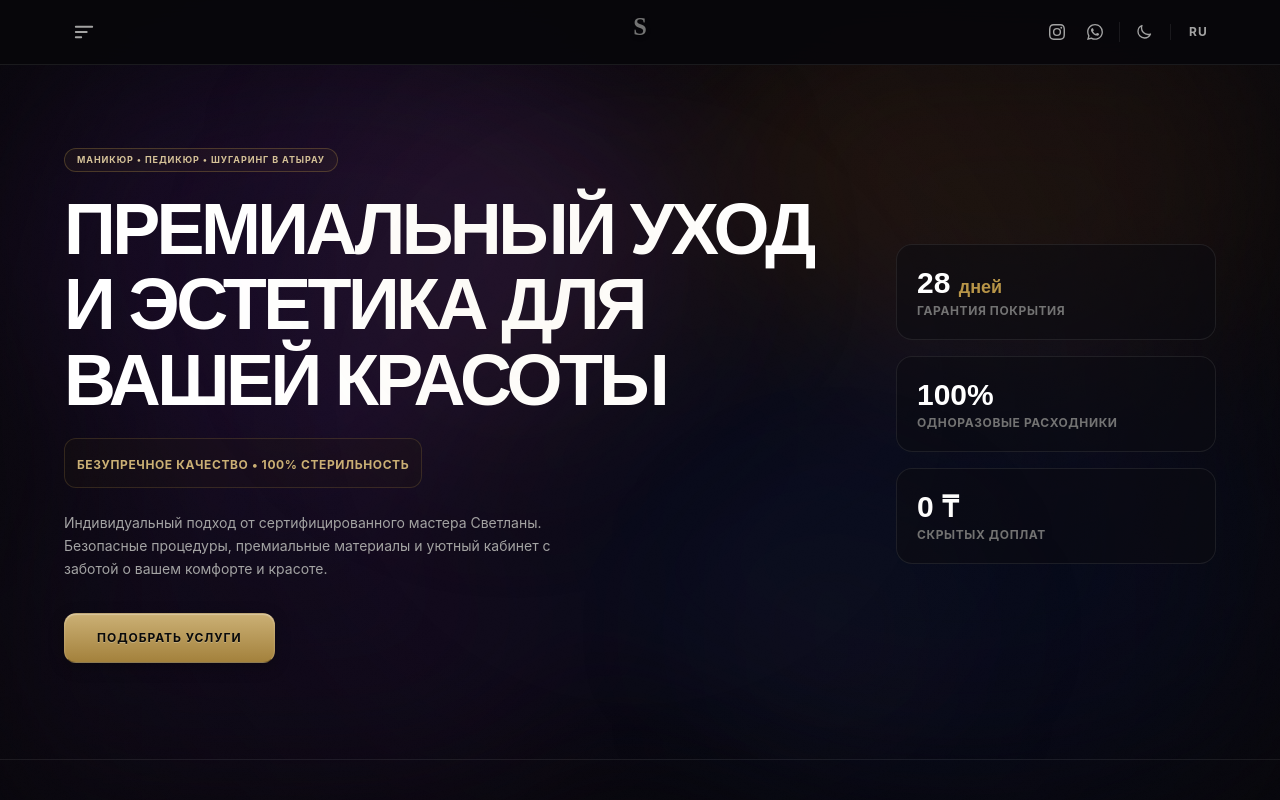
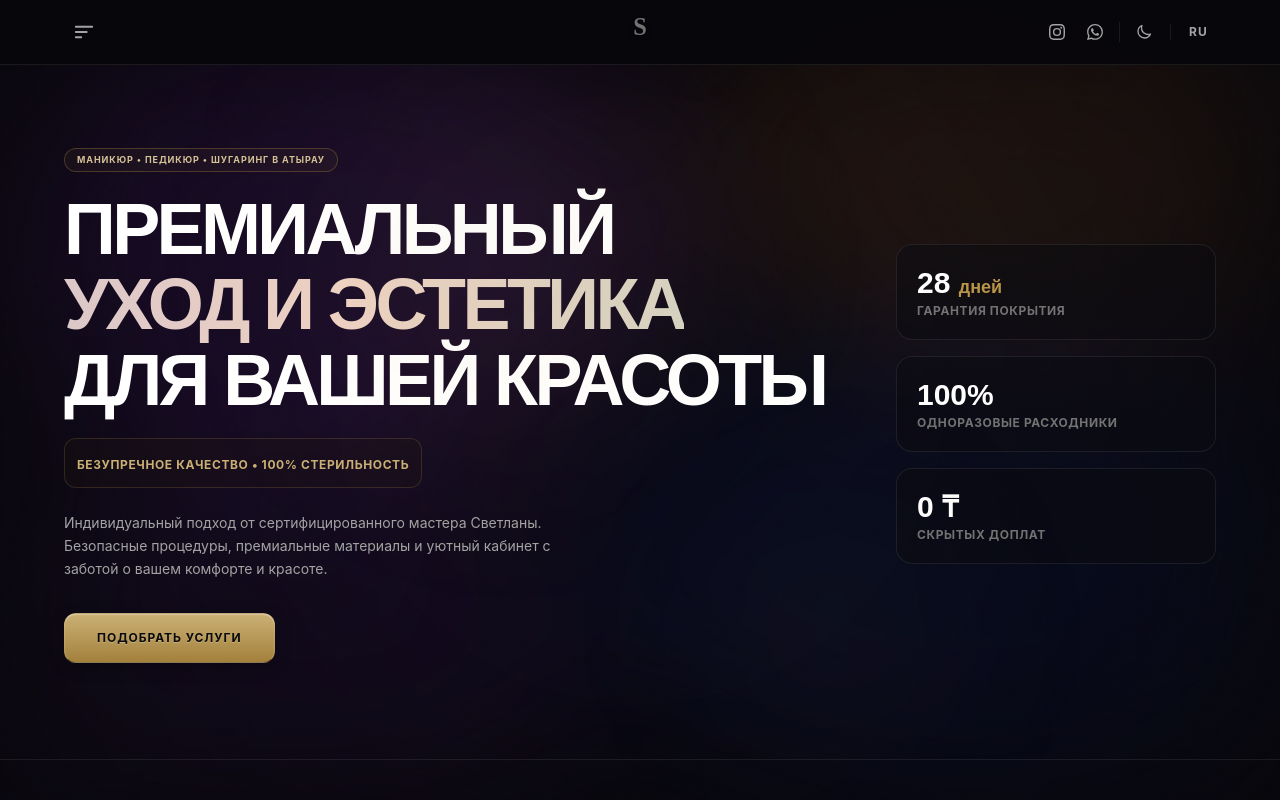
Before and after one commit to COMBINATORR/Nail-Master, a React (Vite) app: page / in a window 1280 px wide. Shown: the top 800 px of the page. Built offline with nearby package versions, Linux system fonts and the light colour scheme; the HTML template or start-up script is replaced by a standard one; a web font is replaced by a local one.

Commit message:
feat: implement AnimatedGradientText component and apply to Hero Title highlight

```diff
--- /dev/null
+++ b/src/components/AnimatedGradientText.jsx
@@ -0,0 +1,12 @@
+import React from 'react';
+
+export const AnimatedGradientText = ({ children, className = '' }) => {
+  return (
+    <span
+      className={`inline-block bg-gradient-to-r from-[#b3afd1] via-[#d29ca9] via-[#eed2c4] to-[#a9d4c2]
+                 bg-[length:300%_300%] animate-gradient-flow bg-clip-text text-transparent ${className}`}
+    >
+      {children}
+    </span>
+  );
+};
--- a/src/components/Hero.jsx
+++ b/src/components/Hero.jsx
@@ -1,4 +1,5 @@
 import { useTranslation } from 'react-i18next';
+import { AnimatedGradientText } from './AnimatedGradientText';
 
 const textPrimary = 'text-[var(--text-primary)]';
 const textSecondary = 'text-[var(--text-secondary)]';
@@ -25,7 +26,9 @@ export const Hero = ({ scrollToServices }) => {
             </div>
             <h1 className={`font-display font-black tracking-tighter ${textPrimary} leading-[1.05] uppercase mb-5
                            text-4xl sm:text-5xl lg:text-6xl xl:text-7xl`}>
-              {t('heroTitle')}
+              {t('heroTitlePre')}
+              <AnimatedGradientText>{t('heroTitleHighlight')}</AnimatedGradientText>
+              {t('heroTitlePost')}
             </h1>
             <div className="border border-bronze-500/20 bg-bronze-950/20 rounded-xl p-3 mb-6 inline-block">
               <span className="text-bronze-400 font-sans font-bold text-xs tracking-wider uppercase">{t('heroSubtitle')}</span>
--- a/src/index.css
+++ b/src/index.css
@@ -27,6 +27,17 @@
 
   --font-display: Montserrat, sans-serif;
   --font-sans: Inter, sans-serif;
+
+  --animate-gradient-flow: gradient-flow 6s ease infinite;
+
+  @keyframes gradient-flow {
+    0%, 100% {
+      background-position: 0% 50%;
+    }
+    50% {
+      background-position: 100% 50%;
+    }
+  }
 }
 
 html {
--- a/src/locales/en.json
+++ b/src/locales/en.json
@@ -1,7 +1,9 @@
 {
   "brand": "SVTL Nails & Aesthetic",
   "heroSuperTitle": "MANICURE • PEDICURE • SUGARING IN ATYRAU",
-  "heroTitle": "PREMIUM CARE AND AESTHETICS FOR YOUR BEAUTY",
+  "heroTitlePre": "PREMIUM ",
+  "heroTitleHighlight": "CARE AND AESTHETICS",
+  "heroTitlePost": " FOR YOUR BEAUTY",
   "heroSubtitle": "IMPECCABLE QUALITY • 100% STERILE",
   "heroDesc": "Personalized approach from certified artist Svetlana. Safe treatments, premium materials, and a cozy studio designed with your comfort and beauty in mind.",
   "heroCta": "Select services",
--- a/src/locales/kk.json
+++ b/src/locales/kk.json
@@ -1,7 +1,9 @@
 {
   "brand": "SVTL Nails & Aesthetic",
   "heroSuperTitle": "АТЫРАУДАҒЫ МАНИКЮР • ПЕДИКЮР • ШУГАРИНГ",
-  "heroTitle": "СІЗДІҢ СҰЛУЛЫҒЫҢЫЗ ҮШІН ПРЕМИУМ КҮТІМ ЖӘНЕ ЭСТЕТИКА",
+  "heroTitlePre": "СІЗДІҢ СҰЛУЛЫҒЫҢЫЗ ҮШІН ПРЕМИУМ ",
+  "heroTitleHighlight": "КҮТІМ ЖӘНЕ ЭСТЕТИКА",
+  "heroTitlePost": "",
   "heroSubtitle": "МІНСІЗ САПА • 100% СТЕРИЛЬДІЛІК",
   "heroDesc": "Сертификатталған шебер Светланадан жеке тәсіл. Қауіпсіз процедуралар, премиум материалдар және сіздің жайлылығыңыз бен сұлулығыңызға қамқорлық жасайтын кабинет.",
   "heroCta": "Қызметтерді таңдау",
--- a/src/locales/ko.json
+++ b/src/locales/ko.json
@@ -1,7 +1,9 @@
 {
   "brand": "SVTL Nails & Aesthetic",
   "heroSuperTitle": "아티라우 네일 • 페디큐어 • 슈가링",
-  "heroTitle": "당신의 아름다움을 위한 프리미엄 케어 및 에스테틱",
+  "heroTitlePre": "당신의 아름다움을 위한 ",
+  "heroTitleHighlight": "프리미엄 케어 및 에스테틱",
+  "heroTitlePost": "",
   "heroSubtitle": "완벽한 퀄리티 • 100% 멸균 보장",
   "heroDesc": "인증받은 아티스트 Svetlana의 1:1 맞춤형 케어. 안전하고 위생적인 시술 과정, 프리미엄 재료 및 아늑한 개인 룸에서 당신의 편안함과 아름다움을 위해 세심하게 모십니다.",
   "heroCta": "시술 선택하기",
--- a/src/locales/ru.json
+++ b/src/locales/ru.json
@@ -1,7 +1,9 @@
 {
   "brand": "SVTL Nails & Aesthetic",
   "heroSuperTitle": "МАНИКЮР • ПЕДИКЮР • ШУГАРИНГ В АТЫРАУ",
-  "heroTitle": "ПРЕМИАЛЬНЫЙ УХОД И ЭСТЕТИКА ДЛЯ ВАШЕЙ КРАСОТЫ",
+  "heroTitlePre": "ПРЕМИАЛЬНЫЙ ",
+  "heroTitleHighlight": "УХОД И ЭСТЕТИКА",
+  "heroTitlePost": " ДЛЯ ВАШЕЙ КРАСОТЫ",
   "heroSubtitle": "БЕЗУПРЕЧНОЕ КАЧЕСТВО • 100% СТЕРИЛЬНОСТЬ",
   "heroDesc": "Индивидуальный подход от сертифицированного мастера Светланы. Безопасные процедуры, премиальные материалы и уютный кабинет с заботой о вашем комфорте и красоте.",
   "heroCta": "Подобрать услуги",
--- a/src/locales/zh.json
+++ b/src/locales/zh.json
@@ -1,7 +1,9 @@
 {
   "brand": "SVTL Nails & Aesthetic",
   "heroSuperTitle": "阿特劳美甲 • 足疗 • 蜜蜡脱毛",
-  "heroTitle": "为您的美丽提供尊贵护理与美学体验",
+  "heroTitlePre": "为您的美丽提供",
+  "heroTitleHighlight": "尊贵护理与美学体验",
+  "heroTitlePost": "",
   "heroSubtitle": "无可挑剔 • 100% 无菌保障",
   "heroDesc": "认证美甲师 Svetlana 为您提供专属定制服务。安全卫生的护理流程、高端优质材料、温馨舒适的私人包间，悉心呵护您的舒适与美丽。",
   "heroCta": "选择服务项目",
```
